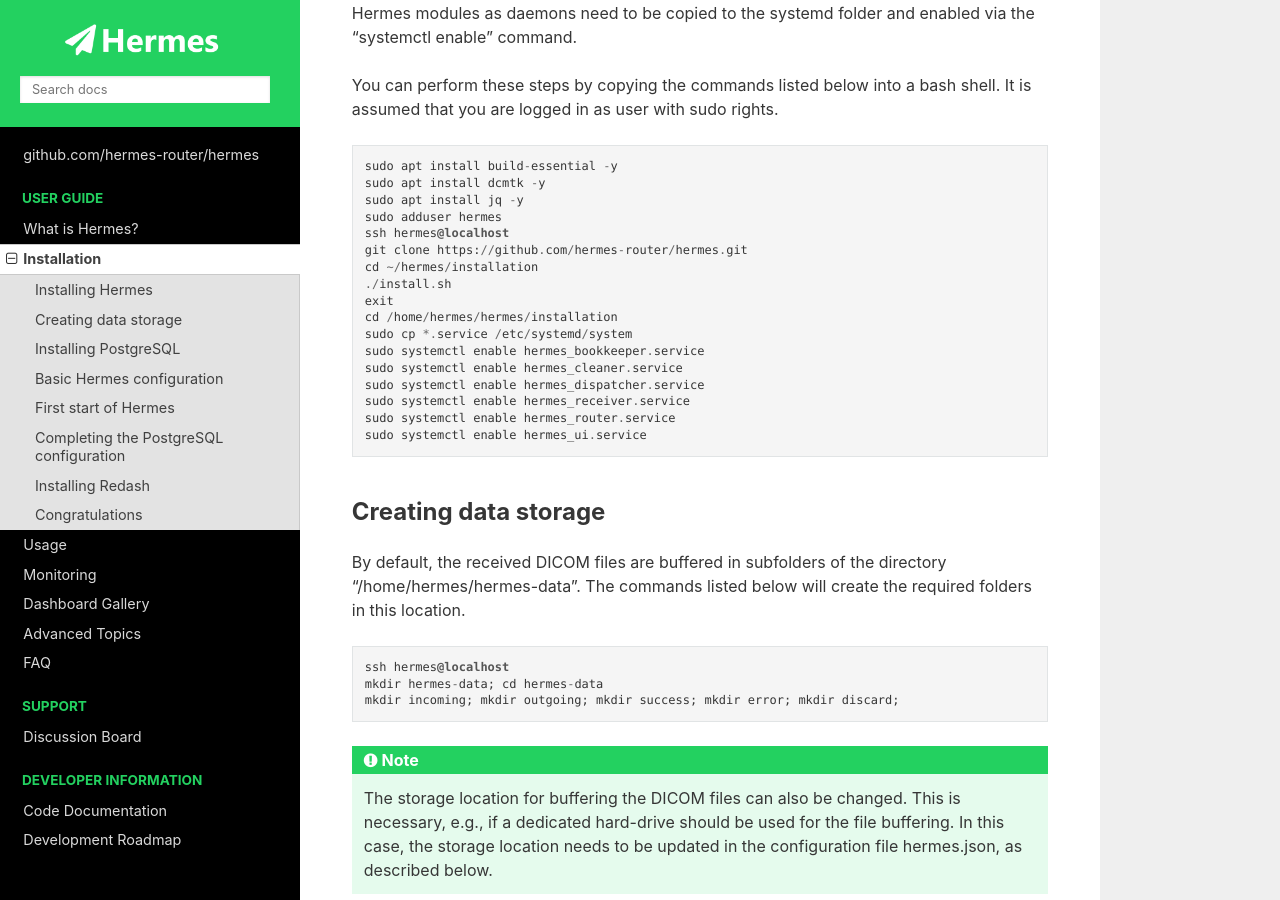
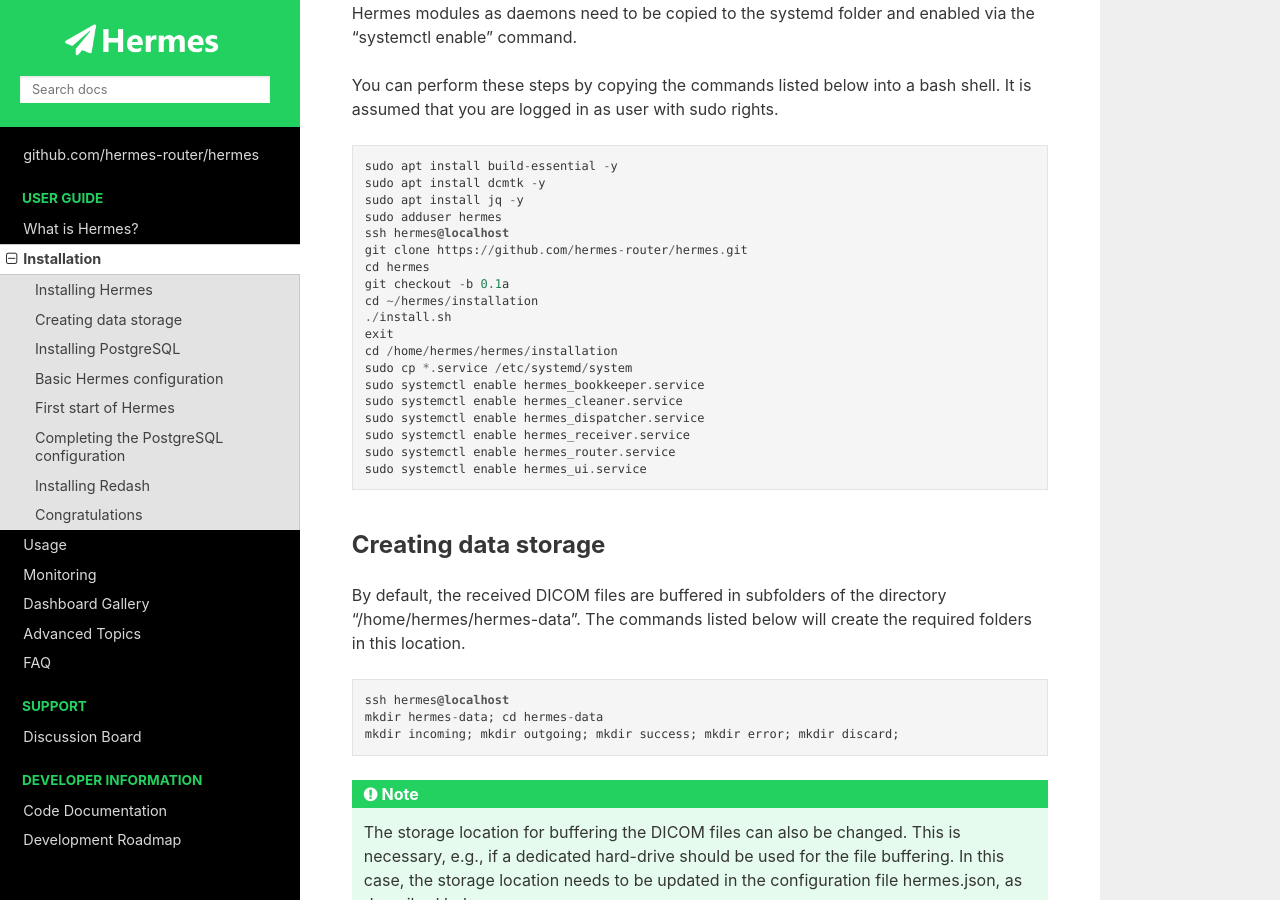
Before and after one commit to mercure-imaging/mercure, a Sphinx documentation site: the page built from docs/install.rst, in a window 1280 px wide and 900 px high, scrolled down 665 px. Built offline with Sphinx 7.4.7 and the Read the Docs theme 2.0.0, drawn with Linux system fonts in a browser that asks for light colours.

Commit message:
Updated docs

```diff
--- a/docs/install.rst
+++ b/docs/install.rst
@@ -22,6 +22,8 @@
     sudo adduser hermes
     ssh hermes@localhost
     git clone https://github.com/hermes-router/hermes.git
+    cd hermes
+    git checkout -b 0.1a
     cd ~/hermes/installation
     ./install.sh
     exit
```
